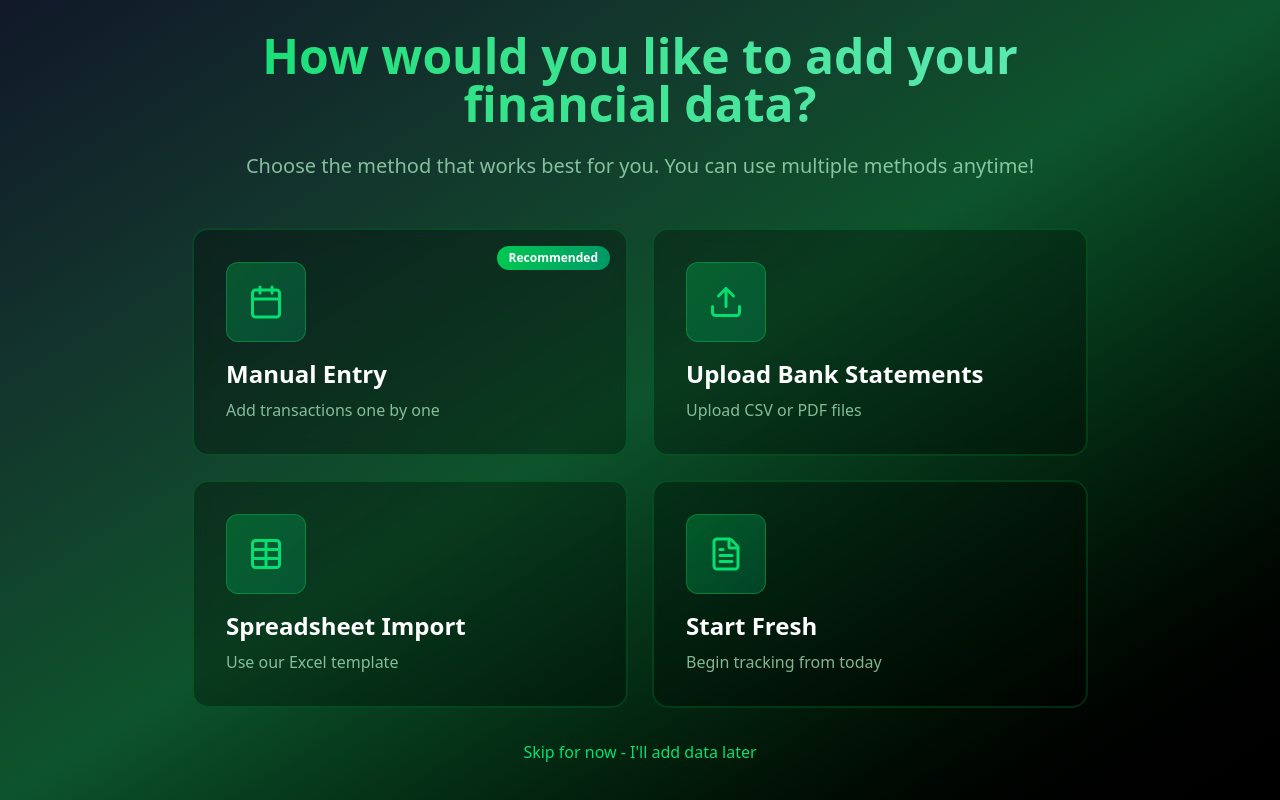
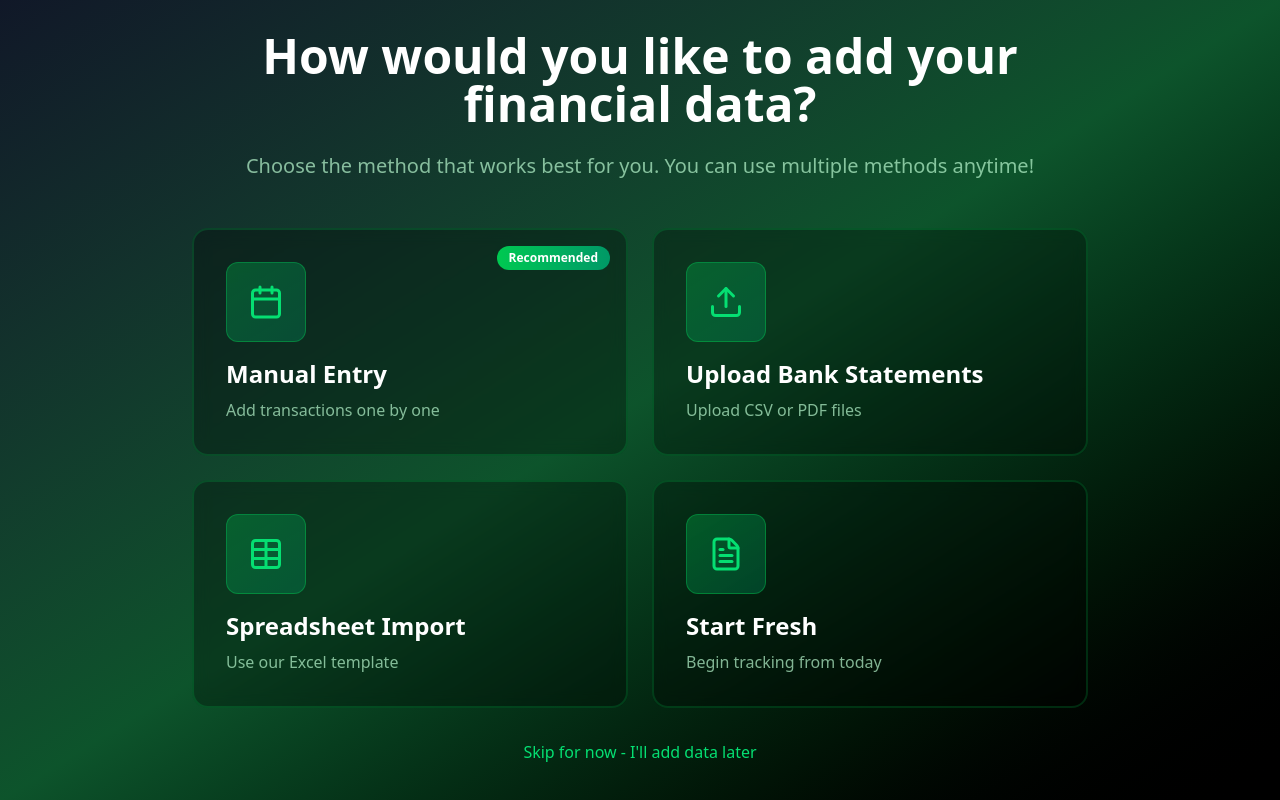
Before and after one commit to AzhaanGlitch/Aureon, a React (Vite) app: page /onboarding/import in a window 1280 px wide. Built offline with nearby package versions, Linux system fonts and the light colour scheme.

Commit message:
color contrast fixed

```diff
--- a/src/pages/onboarding/DataImportPage.jsx
+++ b/src/pages/onboarding/DataImportPage.jsx
@@ -113,7 +113,7 @@ const DataImportPage = ({ setIsOnboarded }) => {
     <div className="min-h-screen bg-gradient-to-br from-gray-900 via-green-900 to-black py-8 px-4">
       <div className="max-w-4xl mx-auto">
         <div className="text-center mb-12">
-          <h1 className="text-5xl font-bold bg-gradient-to-r from-green-400 to-emerald-300 bg-clip-text text-transparent mb-6">
+          <h1 className="text-5xl font-bold bg-white bg-clip-text text-transparent mb-6">
             How would you like to add your financial data?
           </h1>
           <p className="text-xl text-green-200/70">
```
